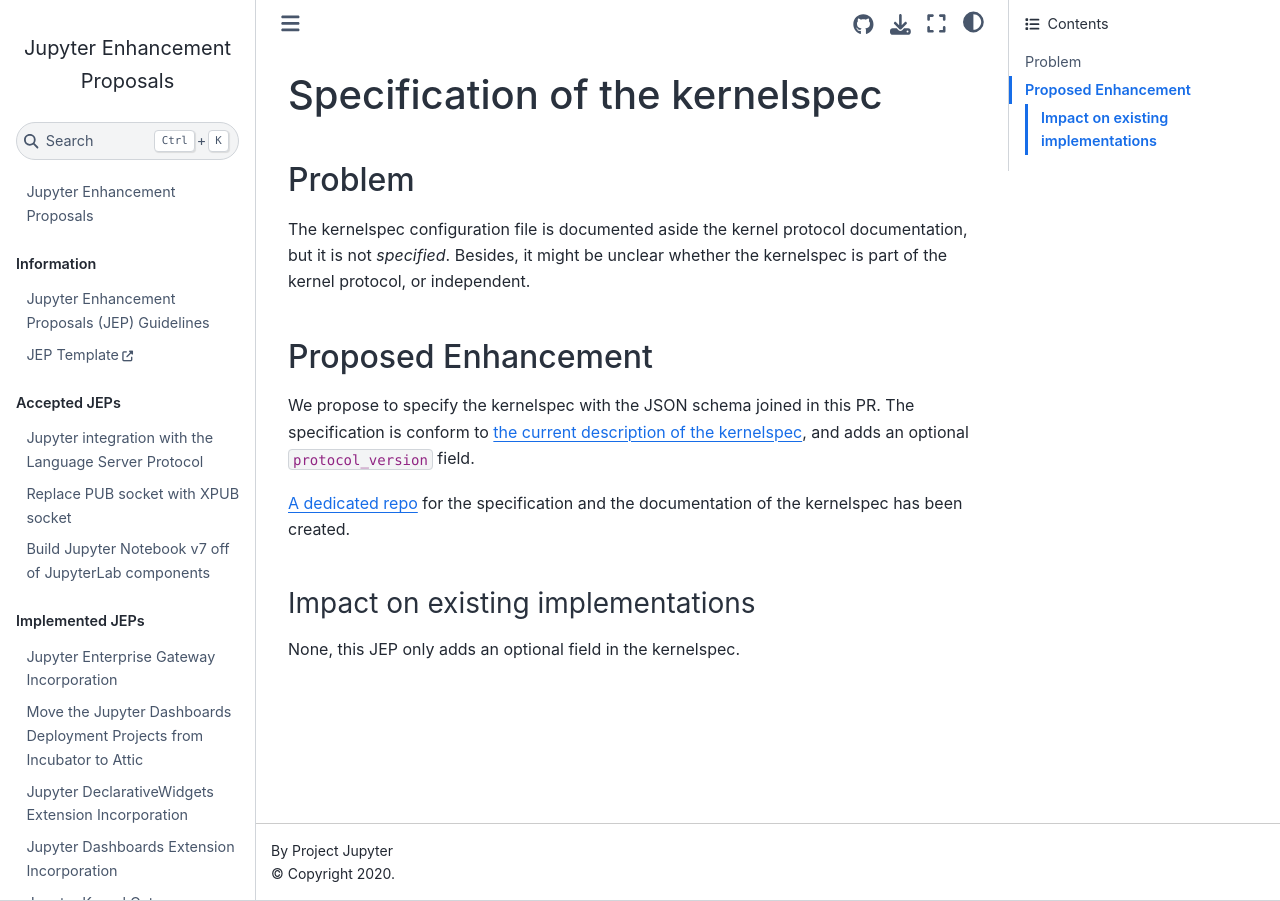
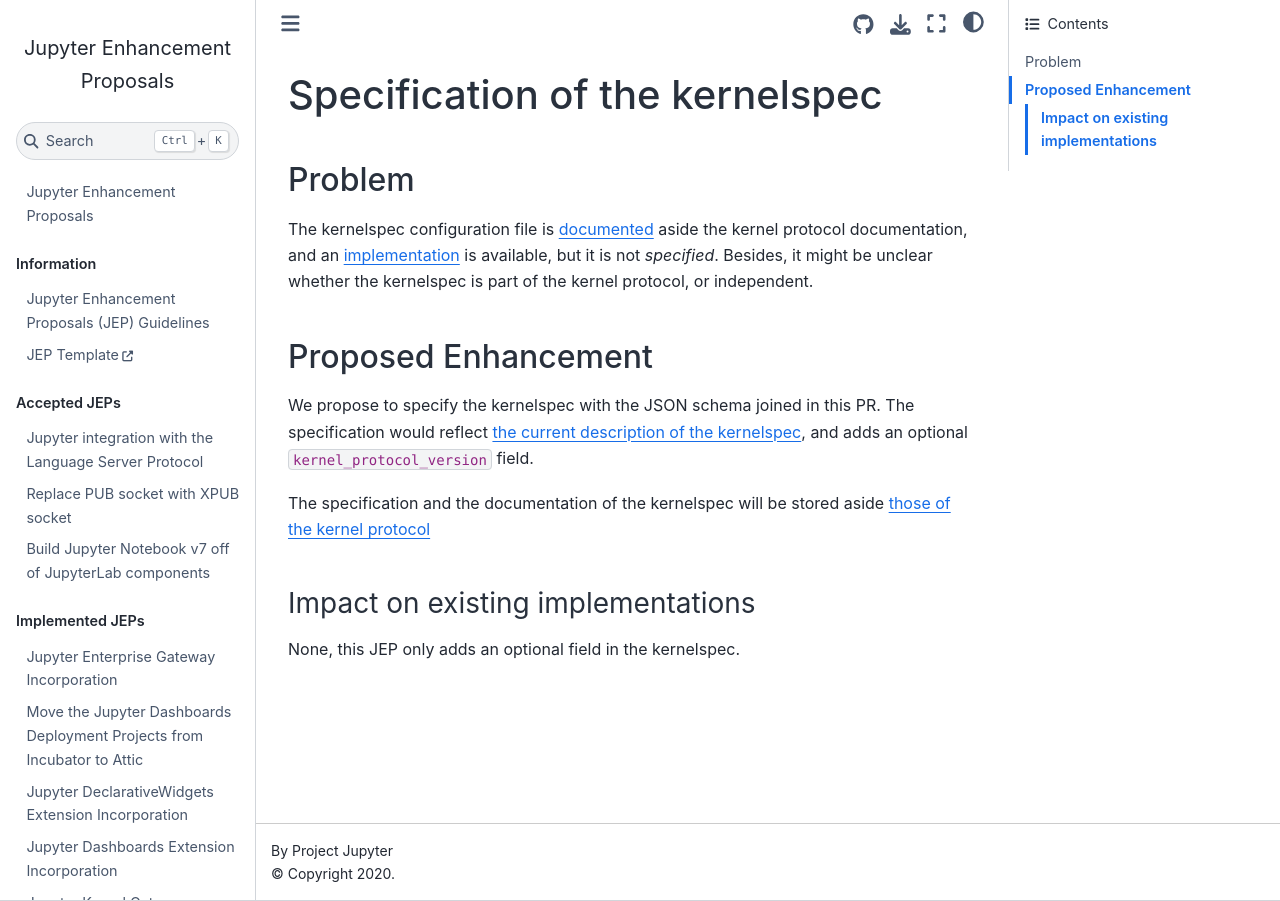
Before and after one commit to jupyter/enhancement-proposals, a Jupyter Book: the page built from kernelspec-spec/kernelspec-spec.md, in a window 1280 px wide. Built offline with Jupyter Book 1.0.4 settings and Sphinx 7.4.7 and the Sphinx Book theme 1.1.4, drawn with Linux system fonts in a browser that asks for light colours.

Commit message:
Changes according to review

```diff
--- a/kernelspec-spec/kernelspec-spec.md
+++ b/kernelspec-spec/kernelspec-spec.md
@@ -10,18 +10,15 @@
 
 ## Problem
 
-The kernelspec configuration file is documented aside the kernel protocol documentation, but it is not
-*specified*. Besides, it might be unclear whether the kernelspec is part of the kernel protocol, or
-independent.
+The kernelspec configuration file is [documented](https://github.com/jupyter/jupyter_client/blob/main/docs/kernels.rst) aside the kernel protocol documentation, and an [implementation](https://github.com/jupyter/jupyter_client/blob/main/jupyter_client/kernelspec.py#L21) is available, but it is not *specified*. Besides, it might be unclear whether the kernelspec is part of the kernel protocol, or independent.
 
 ## Proposed Enhancement
 
-We propose to specify the kernelspec with the JSON schema joined in this PR. The specification is conform
-to [the current description of the kernelspec](https://jupyter-client.readthedocs.io/en/stable/kernels.html#kernel-specs),
-and adds an optional `protocol_version` field.
+We propose to specify the kernelspec with the JSON schema joined in this PR. The specification would reflect
+[the current description of the kernelspec](https://jupyter-client.readthedocs.io/en/stable/kernels.html#kernel-specs),
+and adds an optional `kernel_protocol_version` field.
 
-[A dedicated repo](https://github.com/jupyter-standards/kernelspec) for the specification and the documentation of
-the kernelspec has been created.
+The specification and the documentation of the kernelspec will be stored aside [those of the kernel protocol](https://github.com/jupyter-standards/kernel-protocol)
 
 ### Impact on existing implementations
 
```
Also changed, not shown: 1 other file.
